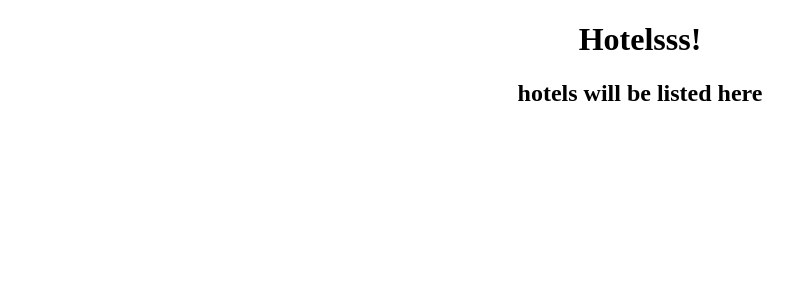
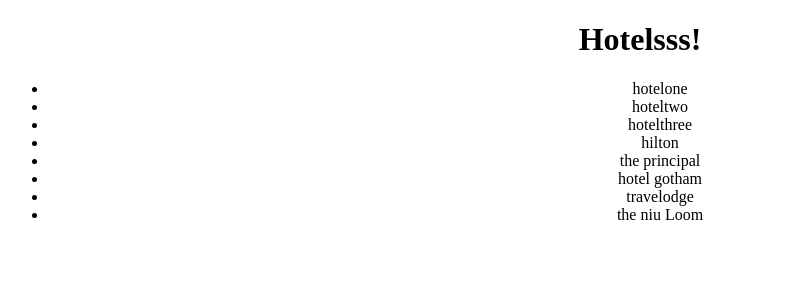
Before and after one commit to tabal97/AeroCloud-FE-test, a React (Create React App) app: page / in a window 1280 px wide. Shown: the top 300 px of the page, without its empty margins (0-793 px from the left). Built offline with nearby package versions, Linux system fonts and the light colour scheme.

Commit message:
check if hotels array is being rendered properly using the map method

```diff
--- a/src/Components/HotelLister.jsx
+++ b/src/Components/HotelLister.jsx
@@ -6,7 +6,9 @@
 class HotelLister extends Component {
     state = {}
     render() {
-        return (<h2>hotels will be listed here</h2>);
+        return (<ul>{hotelsArray.map(hotel => {
+            return <li>{hotel.name}</li>
+        })}</ul>);
     }
 }
 
```
